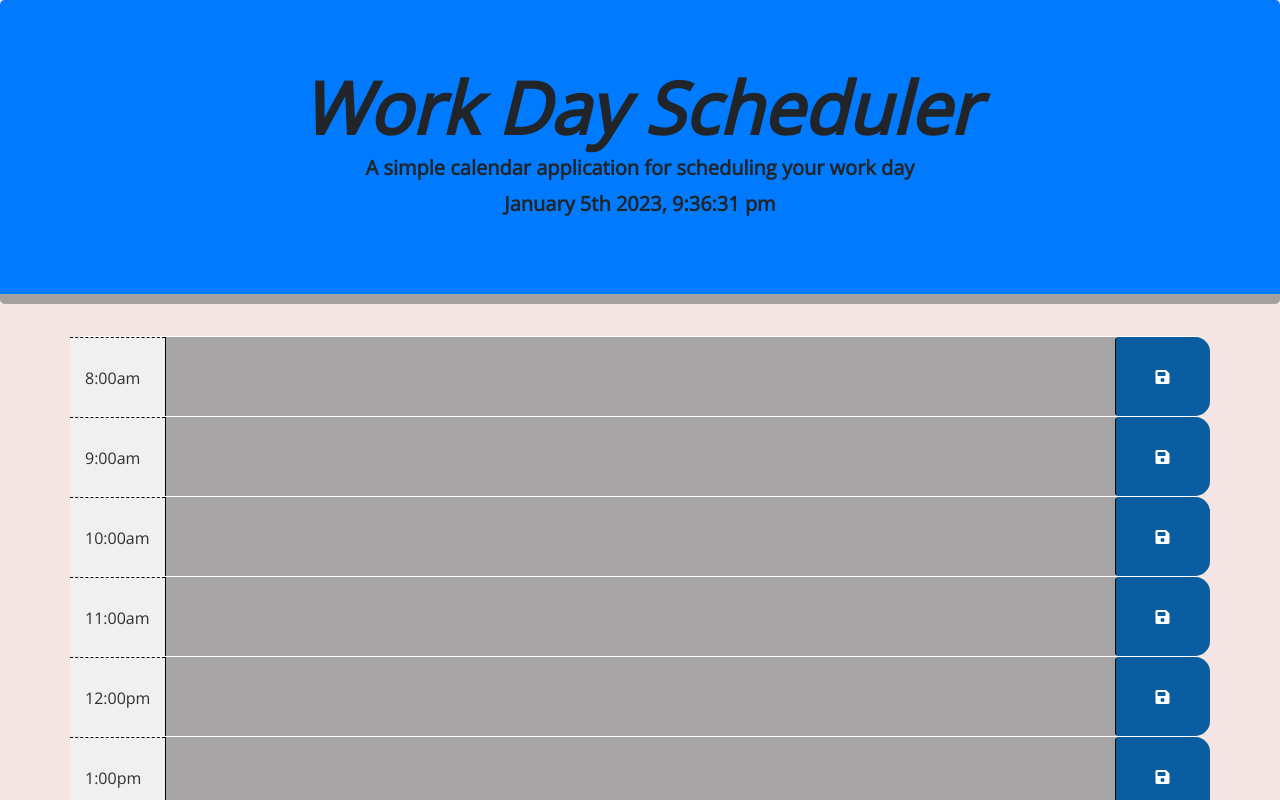
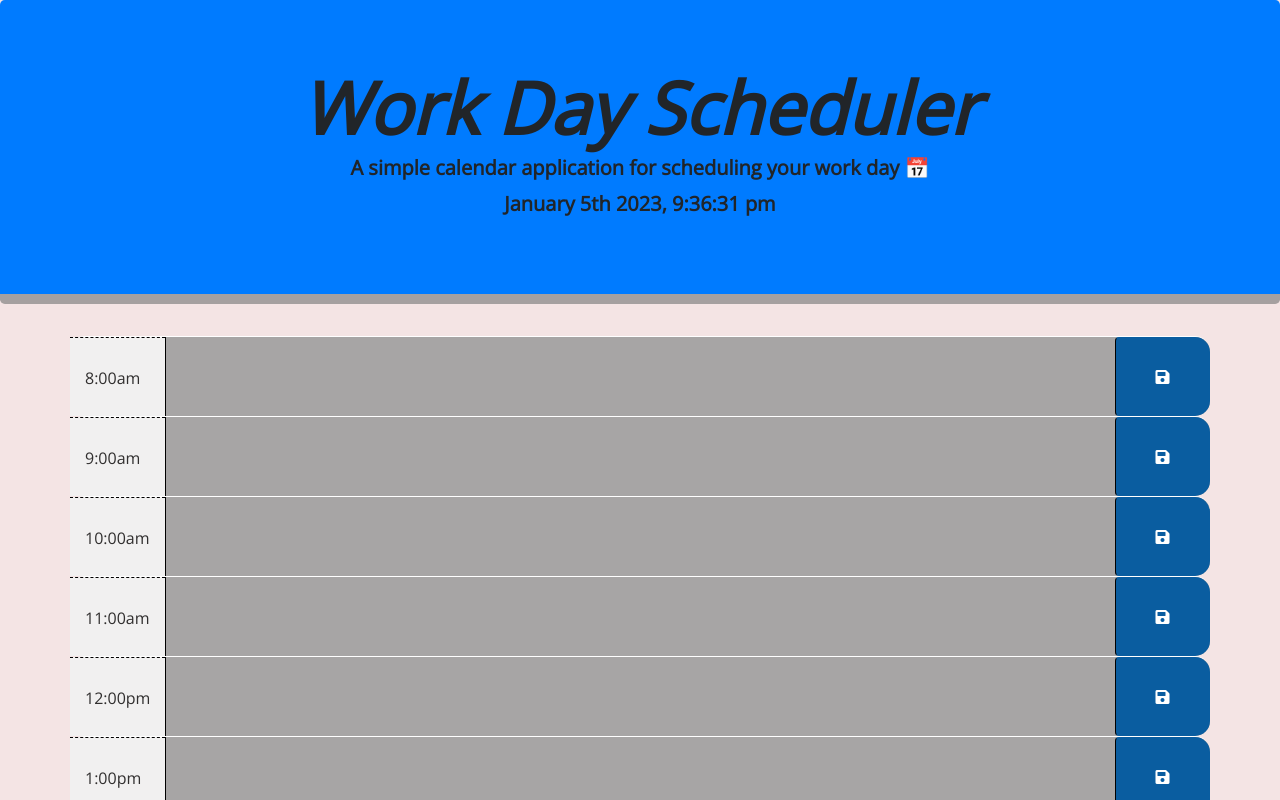
Before and after one commit to LatinLady/work-day-scheduler, a plain HTML site: page index.html in a window 1280 px wide. Shown: the top 800 px of the page. Drawn offline with nearby package versions, Linux system fonts and the light colour scheme.

Commit message:
last details

```diff
--- a/index.html
+++ b/index.html
@@ -16,7 +16,7 @@
 <body>
     <header class="jumbotron bg-primary"> <!--use of bootstrap component-->
         <h1 class="font-italic font-weight-bold text-gray display-3">Work Day Scheduler</h1>
-        <p class="text-gray font-weight-bold lead">A simple calendar application for scheduling your work day</p>
+        <p class="text-gray font-weight-bold lead">A simple calendar application for scheduling your work day &#128197</p>
         <p id="currentDay" class="text-gray font-weight-bold lead"></p>
     </header>
     <div class="container">
```
